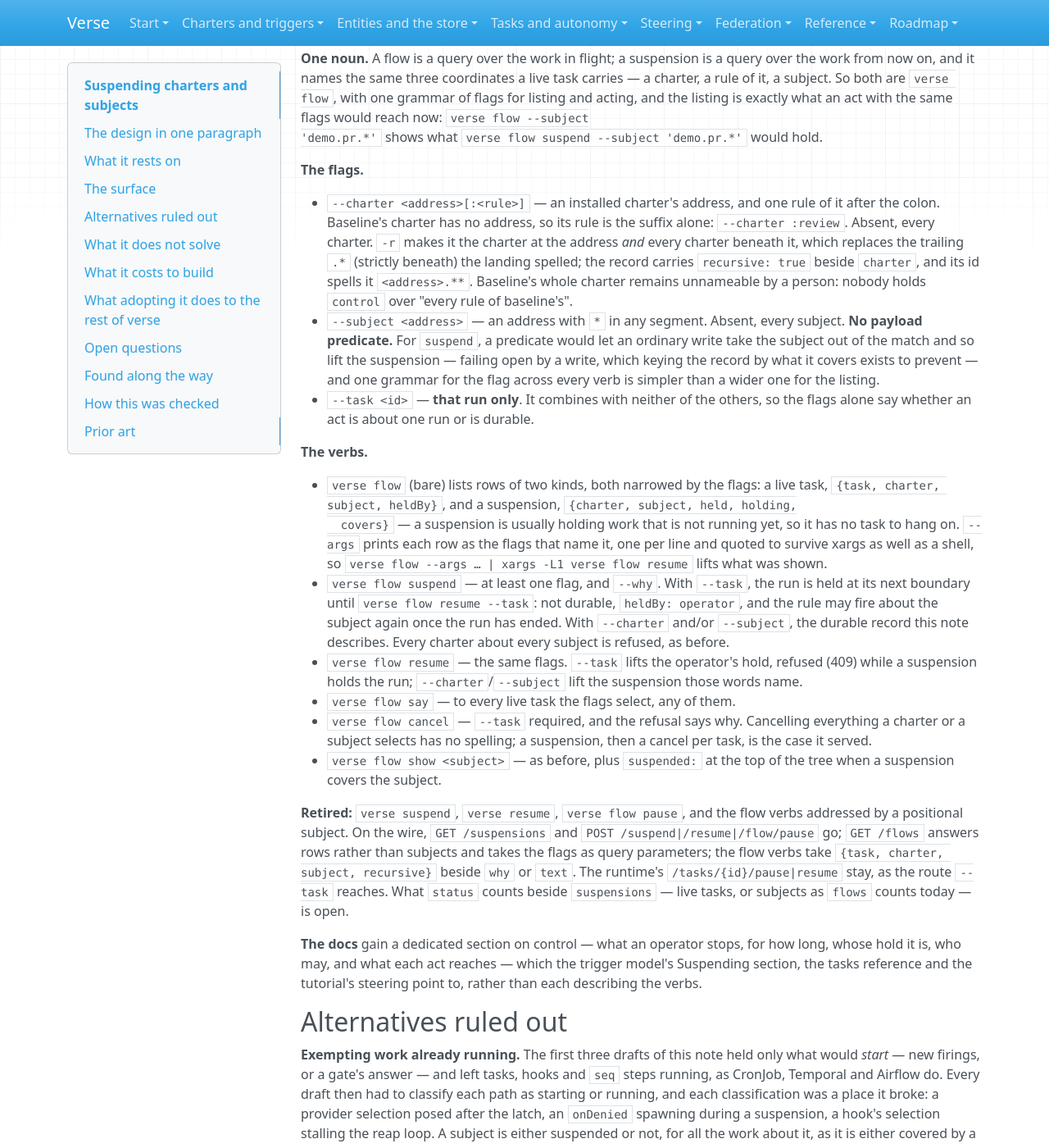
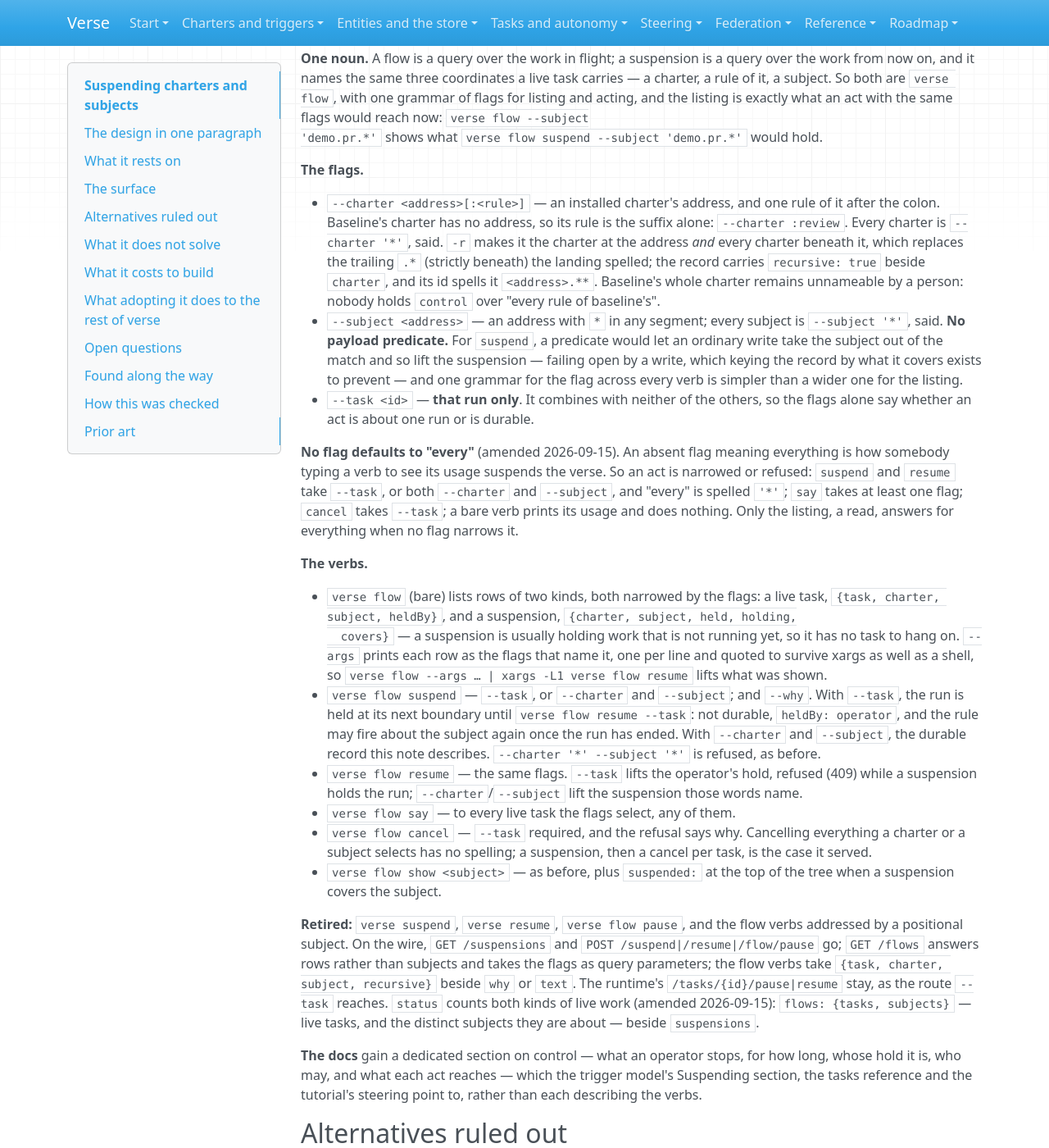
Before and after one commit to signadot/viff, an MkDocs documentation site: the page built from docs/working/suspend.md, in a window 1280 px wide and 1400 px high, scrolled down 8821 px. Shown: the whole window at 82% size. Built offline with MkDocs 1.6.1, drawn with Linux system fonts in a browser that asks for light colours; some of the changed text lies outside the part shown.

Commit message:
docs/working: a plan for suspend's surface, and no flag defaults to "every"
Two amendments to the surface: an act is narrowed or refused — suspend and resume take --task or
both --charter and --subject, "every" is spelled '*', say takes a flag, cancel takes --task, and a
bare verb prints its usage and does nothing; and status counts live work as flows: {tasks,
subjects} beside suspensions.

The plan lands it in six steps: the record's addressing (recursive, per-segment subject
selectors, no predicate), the wire (/flows rows, /flow/* on flags, the retired routes), the CLI
with --args, docs/control.md and its neighbours, smoke and scripts, and the landing that deletes
the working notes for a residual.

Co-Authored-By: Claude Opus 5 (1M context) <noreply@anthropic.com>
Claude-Session: https://claude.ai/code/session_016cZj44AuHfm42XfA5hoC6X

````diff
--- a/docs/working/suspend.md
+++ b/docs/working/suspend.md
@@ -61,11 +61,11 @@ held:
 ```
 
 ```sh
-verse flow suspend --charter verse-dev.drift --why "…"                            # a charter, about everything
-verse flow suspend --subject github.signadot.verse.pr.'"42"' --why "…"            # a subject, for every charter
+verse flow suspend --charter verse-dev.drift --subject '*' --why "…"             # a charter, about everything
+verse flow suspend --charter '*' --subject github.signadot.verse.pr.'"42"' --why "…"  # a subject, for every charter
 verse flow suspend --charter verse-dev.drift:claim --subject git.verse.head --why "…"
 verse flow --charter verse-dev.drift                                              # what is running and what is held, there
-verse flow resume --charter verse-dev.drift                                       # the same flags lift it
+verse flow resume --charter verse-dev.drift --subject '*'                         # the same flags lift it
 ```
 
 *Superseded 2026-09-15:* this block read `verse suspend verse-dev.drift`, `verse suspend '*'
@@ -432,17 +432,24 @@ listing is exactly what an act with the same flags would reach now: `verse flow
 
 - `--charter <address>[:<rule>]` — an installed charter's address, and one rule of it after the
   colon. Baseline's charter has no address, so its rule is the suffix alone: `--charter :review`.
-  Absent, every charter. `-r` makes it the charter at the address *and* every charter beneath it,
+  Every charter is `--charter '*'`, said. `-r` makes it the charter at the address *and* every charter beneath it,
   which replaces the trailing `.*` (strictly beneath) the landing spelled; the record carries
   `recursive: true` beside `charter`, and its id spells it `<address>.**`. Baseline's whole
   charter remains unnameable by a person: nobody holds `control` over "every rule of baseline's".
-- `--subject <address>` — an address with `*` in any segment. Absent, every subject. **No payload
+- `--subject <address>` — an address with `*` in any segment; every subject is `--subject '*'`,
+  said. **No payload
   predicate.** For `suspend`, a predicate would let an ordinary write take the subject out of the
   match and so lift the suspension — failing open by a write, which keying the record by what it
   covers exists to prevent — and one grammar for the flag across every verb is simpler than a
   wider one for the listing.
 - `--task <id>` — **that run only**. It combines with neither of the others, so the flags alone
   say whether an act is about one run or is durable.
+
+**No flag defaults to "every"** (amended 2026-09-15). An absent flag meaning everything is how
+somebody typing a verb to see its usage suspends the verse. So an act is narrowed or refused:
+`suspend` and `resume` take `--task`, or both `--charter` and `--subject`, and "every" is spelled
+`'*'`; `say` takes at least one flag; `cancel` takes `--task`; a bare verb prints its usage and does
+nothing. Only the listing, a read, answers for everything when no flag narrows it.
 
 **The verbs.**
 
@@ -452,10 +459,10 @@ listing is exactly what an act with the same flags would reach now: `verse flow
   hang on. `--args` prints each row as the flags that name it, one per line and quoted to survive
   xargs as well as a shell, so `verse flow --args … | xargs -L1 verse flow resume` lifts what was
   shown.
-- `verse flow suspend` — at least one flag, and `--why`. With `--task`, the run is held at its next
+- `verse flow suspend` — `--task`, or `--charter` and `--subject`; and `--why`. With `--task`, the run is held at its next
   boundary until `verse flow resume --task`: not durable, `heldBy: operator`, and the rule may fire
-  about the subject again once the run has ended. With `--charter` and/or `--subject`, the durable
-  record this note describes. Every charter about every subject is refused, as before.
+  about the subject again once the run has ended. With `--charter` and `--subject`, the durable
+  record this note describes. `--charter '*' --subject '*'` is refused, as before.
 - `verse flow resume` — the same flags. `--task` lifts the operator's hold, refused (409) while a
   suspension holds the run; `--charter`/`--subject` lift the suspension those words name.
 - `verse flow say` — to every live task the flags select, any of them.
@@ -468,8 +475,9 @@ listing is exactly what an act with the same flags would reach now: `verse flow
 positional subject. On the wire, `GET /suspensions` and `POST /suspend|/resume|/flow/pause` go;
 `GET /flows` answers rows rather than subjects and takes the flags as query parameters; the flow
 verbs take `{task, charter, subject, recursive}` beside `why` or `text`. The runtime's
-`/tasks/{id}/pause|resume` stay, as the route `--task` reaches. What `status` counts beside
-`suspensions` — live tasks, or subjects as `flows` counts today — is open.
+`/tasks/{id}/pause|resume` stay, as the route `--task` reaches. `status` counts both kinds of live
+work (amended 2026-09-15): `flows: {tasks, subjects}` — live tasks, and the distinct subjects they
+are about — beside `suspensions`.
 
 **The docs** gain a dedicated section on control — what an operator stops, for how long, whose
 hold it is, who may, and what each act reaches — which the trigger model's Suspending section, the
````
Also changed, not shown: docs/working/suspend-surface-plan.md (added, +98 -0 lines).
